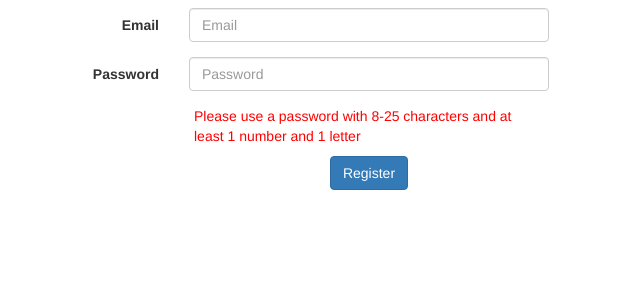
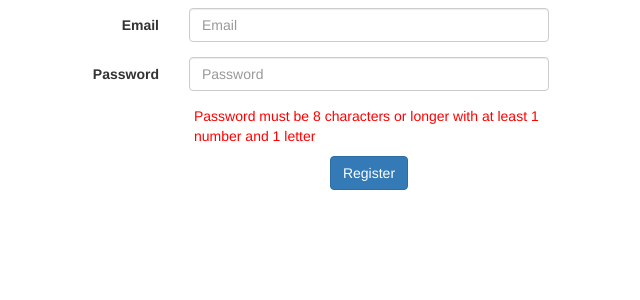
Before and after one commit to BowenChan/CS-174-Website-Project, a PHP site: page /register.php in a window 1280 px wide. Shown: the part 212-512 px from the top of the page, without its empty margins (271-911 px from the left). Run offline with PHP 8.4, Linux system fonts and the light colour scheme.

Commit message:
changed psw check

```diff
--- a/register.php
+++ b/register.php
@@ -35,7 +35,7 @@
         </div>
     </div>
     <div class="col-md-offset-4 col-md-4">
-    	<p align="left" style="color:red">Please use a password with 8-25 characters and at least 1 number and 1 letter</p>
+    	<p align="left" style="color:red">Password must be 8 characters or longer with at least 1 number and 1 letter</p>
 
     </div>
 
@@ -59,7 +59,7 @@ $pass = (isset($_POST['pass']) ? $_POST['pass'] : null);
 
 function passwordStr($password) // Function to check pw strength
 {
-	if (!(strlen($password) < 8) && preg_match('/[a-z]+[0-9]+/', $password)) {
+	if (!(strlen($password) < 8) && preg_match("/[0-9]+/",$password1) && preg_match("/[a-zA-Z]+/", $password)) {
 		return TRUE;
 	}
 	else return FALSE;
```
